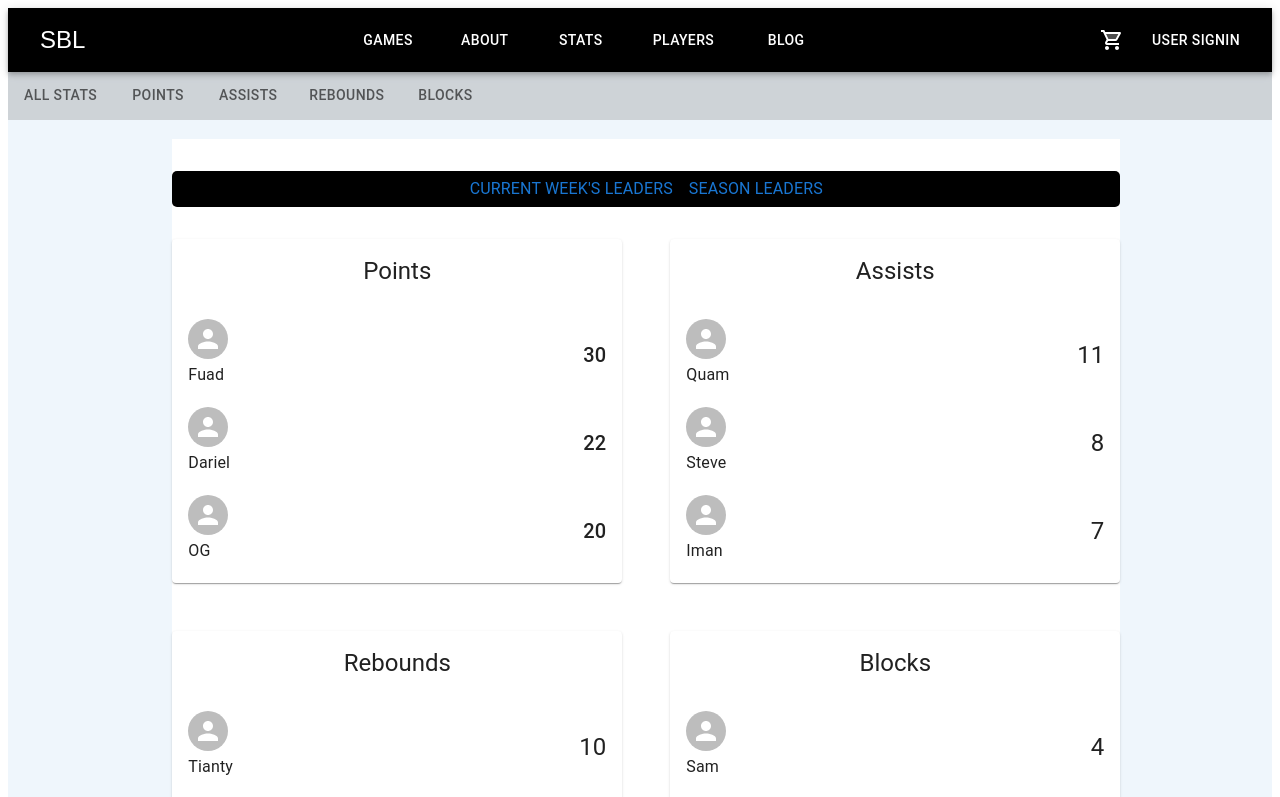
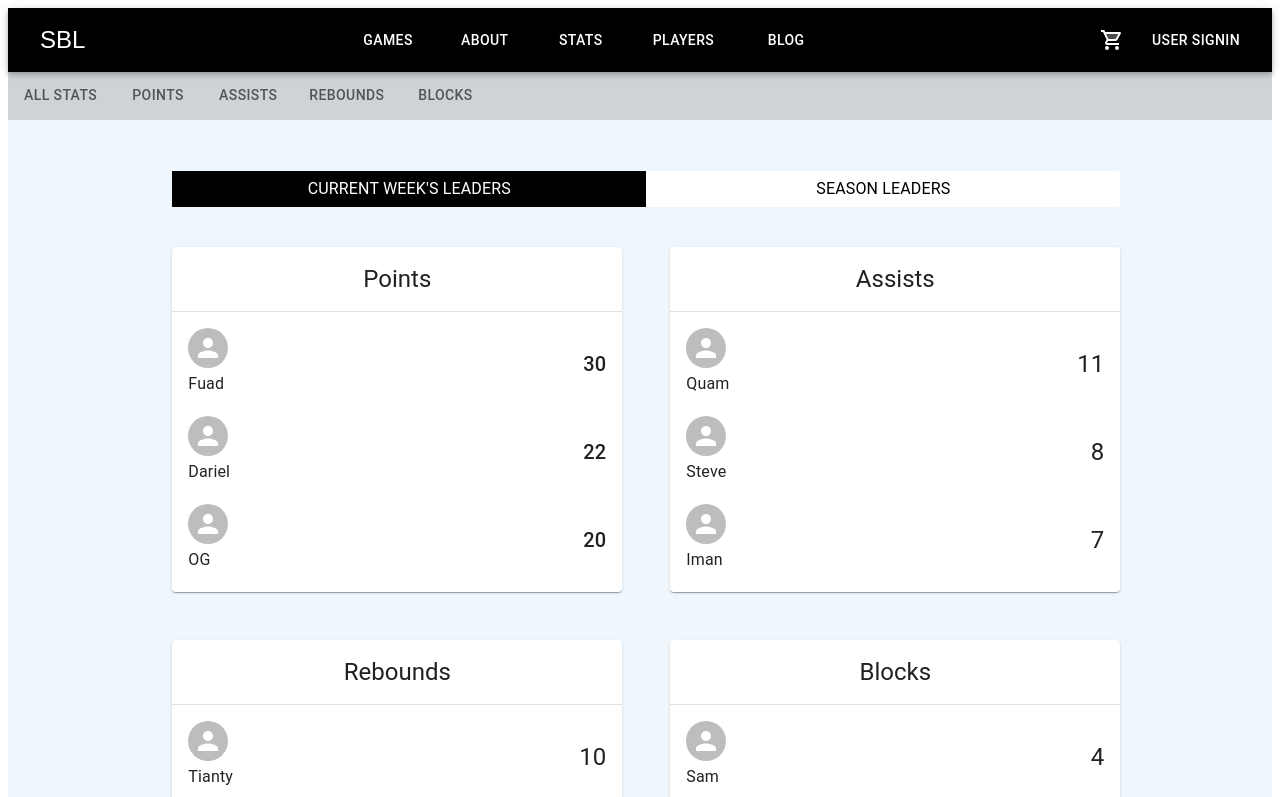
Before and after one commit to walethesolution/SBL, a React (Create React App) app in the folder sbl-frontend/: page /stats in a window 1280 px wide. Shown: the top 797 px of the page. Built offline with nearby package versions, Linux system fonts and the light colour scheme.

Commit message:
updated Styles

```diff
--- a/sbl-frontend/src/components/stats/index.tsx
+++ b/sbl-frontend/src/components/stats/index.tsx
@@ -11,7 +11,7 @@ import {
   ListItemText,
   ListItemAvatar,
   Avatar,
-  Stack,
+  Divider,
 } from "@mui/material";
 import Typography from "@mui/material/Typography";
 
@@ -31,27 +31,44 @@ export default function Stats() {
             marginLeft: "13%",
             marginTop: "4%",
             width: "75%",
-            backgroundColor: "white",
           }}
         >
-          <Grid container spacing={4} flexDirection="column">
+          <Grid container spacing={2} flexDirection="column">
             <Grid item>
               <Grid
                 container
                 sx={{
-                  borderRadius: "5px",
-                  backgroundColor: "black",
+                  backgroundColor: "white",
+                  borderRadius: "4px",
                 }}
-                justifyContent="center"
               >
-                <Grid item>
+                <Grid
+                  item
+                  xs={6}
+                  style={{
+                    display: "flex",
+                    alignItems: "center",
+                    justifyContent: "center",
+                    backgroundColor: "black",
+                  }}
+                >
                   <Button>
-                    <Typography>Current week's leaders</Typography>
+                    <Typography color="white">
+                      Current week's leaders
+                    </Typography>
                   </Button>
                 </Grid>
-                <Grid item>
+                <Grid
+                  item
+                  xs={6}
+                  style={{
+                    display: "flex",
+                    alignItems: "center",
+                    justifyContent: "center",
+                  }}
+                >
                   <Button>
-                    <Typography>Season leaders</Typography>
+                    <Typography color="black">Season leaders</Typography>
                   </Button>
                 </Grid>
               </Grid>
@@ -65,6 +82,7 @@ export default function Stats() {
                         Points
                       </Typography>
                     </CardContent>
+                    <Divider />
                     <List>
                       <ListItem>
                         <Grid
@@ -127,6 +145,7 @@ export default function Stats() {
                         Assists
                       </Typography>
                     </CardContent>
+                    <Divider />
                     <List>
                       <ListItem>
                         <Grid
@@ -189,6 +208,7 @@ export default function Stats() {
                         Rebounds
                       </Typography>
                     </CardContent>
+                    <Divider />
                     <List>
                       <ListItem>
                         <Grid
@@ -251,6 +271,7 @@ export default function Stats() {
                         Blocks
                       </Typography>
                     </CardContent>
+                    <Divider />
                     <List>
                       <ListItem>
                         <Grid
```
